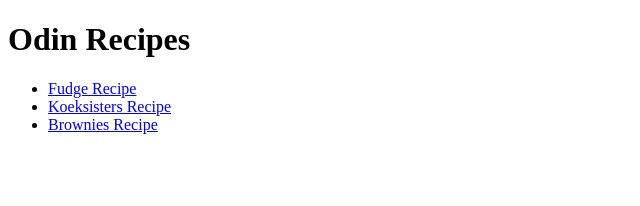
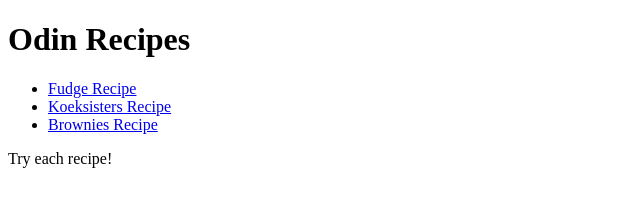
Before and after one commit to Zantsss/odin-recipes, a plain HTML site: page index.html in a window 1280 px wide. Shown: the whole page, without its empty margins (0-640 px from the left). Drawn offline with Linux system fonts and the light colour scheme.

Commit message:
Encourage readers with a message below the recipes

```diff
--- a/index.html
+++ b/index.html
@@ -14,6 +14,8 @@
             <li><a href="recipes/brownies.html">Brownies Recipe</a></li>
         </ul>
 
+        <div class="alert-text">Try each recipe!</div>
+
     </body>
 
 </html>
```
